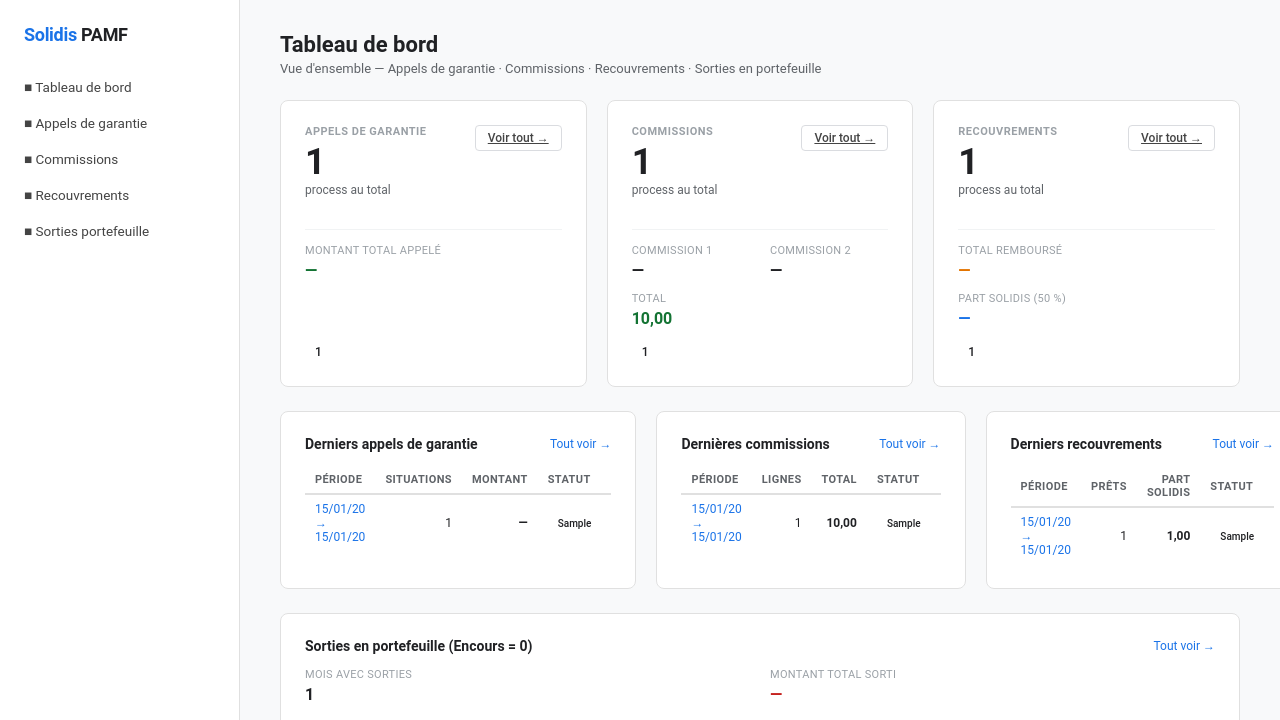
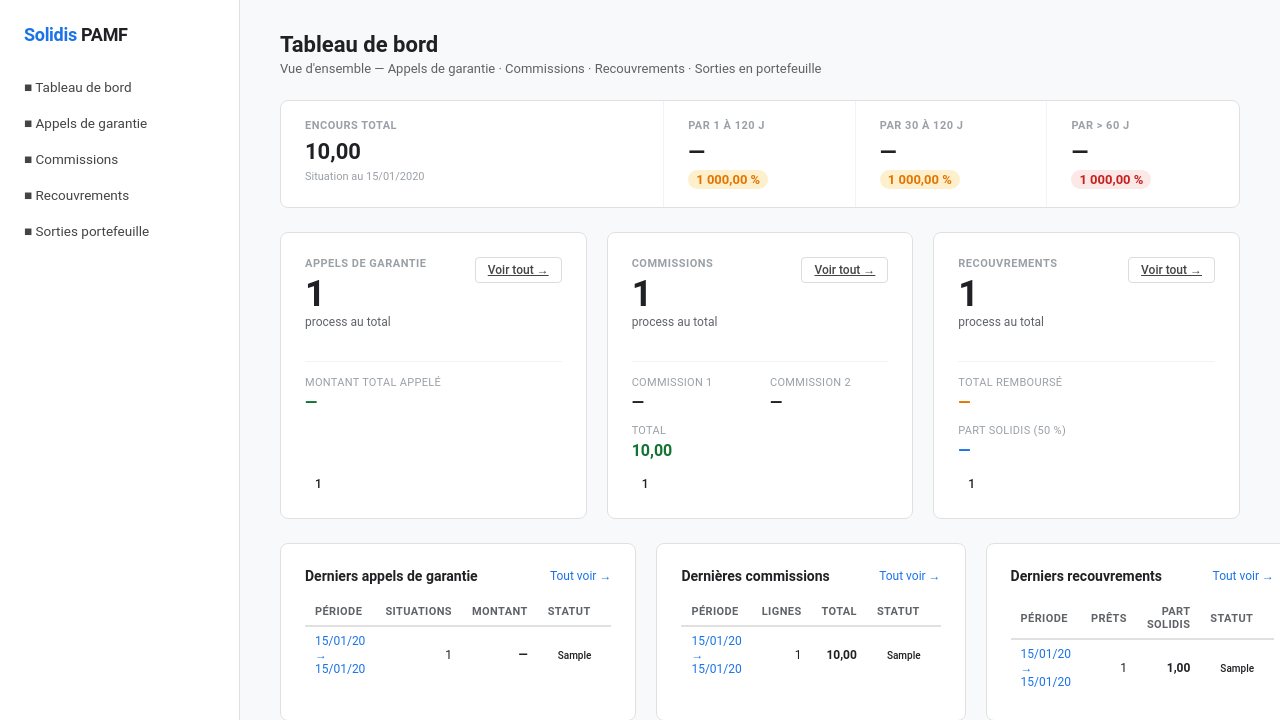
Before and after one commit to minonjanandraina/solidisGPP, a Django app: template templates/home/dashboard.html in a window 1280 px wide. Shown: the top 720 px of the page. Run offline with Django 5.2, Linux system fonts and the light colour scheme; the template is opened without the code that fills it: most values are stand-ins (such as "Sample title", 1, 10 or a date in 2020); some libraries are stand-ins or nearby versions.

Commit message:
add situation portefeuille

```diff
--- a/templates/home/dashboard.html
+++ b/templates/home/dashboard.html
@@ -80,12 +80,87 @@
   .mini-table a:hover { text-decoration: underline; }
 
   .empty-state { color: #9aa0a6; font-size: 13px; text-align: center; padding: 20px 0; }
+
+  /* ── Encours / PAR card ── */
+  .par-grid {
+    display: grid;
+    grid-template-columns: 2fr 1fr 1fr 1fr;
+    gap: 0;
+  }
+  .par-col {
+    padding: 18px 24px;
+    border-right: 1px solid #f1f3f4;
+  }
+  .par-col:last-child { border-right: none; }
+  .par-label {
+    font-size: 11px;
+    font-weight: 600;
+    text-transform: uppercase;
+    letter-spacing: .5px;
+    color: #9aa0a6;
+    margin-bottom: 8px;
+  }
+  .par-amount {
+    font-size: 22px;
+    font-weight: 700;
+    color: #202124;
+    line-height: 1.1;
+  }
+  .par-pct {
+    display: inline-block;
+    margin-top: 6px;
+    font-size: 13px;
+    font-weight: 600;
+    padding: 2px 8px;
+    border-radius: 10px;
+  }
+  .par-pct.orange { background: #fef0cd; color: #e37400; }
+  .par-pct.red    { background: #fce8e6; color: #c5221f; }
+  .par-pct.green  { background: #e6f4ea; color: #137333; }
+  .par-date {
+    font-size: 11px;
+    color: #9aa0a6;
+    margin-top: 6px;
+  }
 </style>
 
 <div class="page-header">
   <h1>Tableau de bord</h1>
   <p>Vue d'ensemble — Appels de garantie · Commissions · Recouvrements · Sorties en portefeuille</p>
 </div>
+
+<!-- ── Encours & PAR ──────────────────────────────────────────── -->
+{% if encours_par %}
+<div class="card" style="margin-bottom:24px; padding:0; overflow:hidden;">
+  <div class="par-grid">
+
+    <div class="par-col">
+      <div class="par-label">Encours total</div>
+      <div class="par-amount" data-fmt="{{ encours_par.encours_total }}">—</div>
+      <div class="par-date">Situation au {{ encours_par.report_date|date:"d/m/Y" }}</div>
+    </div>
+
+    <div class="par-col">
+      <div class="par-label">PAR 1 à 120 j</div>
+      <div class="par-amount" data-fmt="{{ encours_par.par1 }}">—</div>
+      <span class="par-pct orange" data-pct="{{ encours_par.par1_pct|stringformat:'.10f' }}">—</span>
+    </div>
+
+    <div class="par-col">
+      <div class="par-label">PAR 30 à 120 j</div>
+      <div class="par-amount" data-fmt="{{ encours_par.par30 }}">—</div>
+      <span class="par-pct orange" data-pct="{{ encours_par.par30_pct|stringformat:'.10f' }}">—</span>
+    </div>
+
+    <div class="par-col">
+      <div class="par-label">PAR > 60 j</div>
+      <div class="par-amount" data-fmt="{{ encours_par.par60 }}">—</div>
+      <span class="par-pct red" data-pct="{{ encours_par.par60_pct|stringformat:'.10f' }}">—</span>
+    </div>
+
+  </div>
+</div>
+{% endif %}
 
 <!-- ── KPI Cards ──────────────────────────────────────────────── -->
 <div class="db-grid">
@@ -321,11 +396,18 @@
 
 <script>
 (function () {
-  var fmt = new Intl.NumberFormat('fr-FR', { minimumFractionDigits: 2, maximumFractionDigits: 2 });
+  var fmt    = new Intl.NumberFormat('fr-FR', { minimumFractionDigits: 2, maximumFractionDigits: 2 });
+  var fmtPct = new Intl.NumberFormat('fr-FR', { minimumFractionDigits: 2, maximumFractionDigits: 2 });
+
   document.querySelectorAll('[data-fmt]').forEach(function (el) {
     var v = parseFloat(el.dataset.fmt);
     if (!isNaN(v)) el.textContent = fmt.format(v);
   });
+
+  document.querySelectorAll('[data-pct]').forEach(function (el) {
+    var v = parseFloat(el.dataset.pct);
+    if (!isNaN(v)) el.textContent = fmtPct.format(v * 100) + ' %';
+  });
 })();
 </script>
 {% endblock %}
```
Also changed, not shown: ETL_Solidis_monthly.py (+15 -3 lines), apiServer.py (added, +31 -0 lines), config/views.py (+41 -0 lines).
